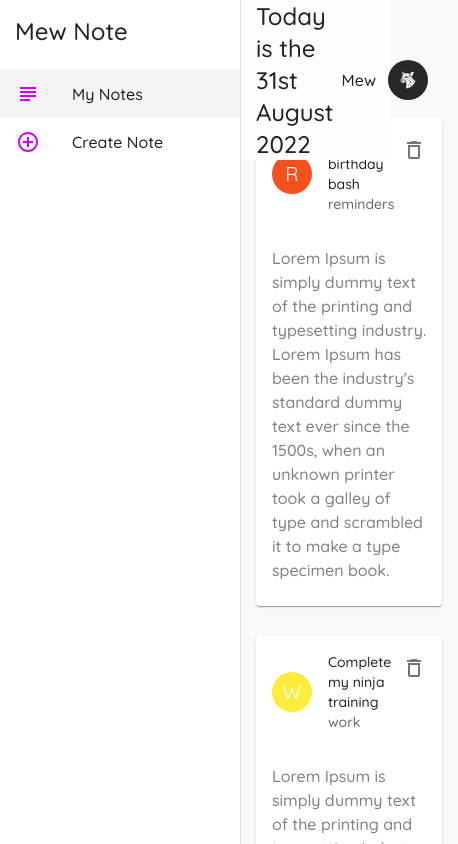
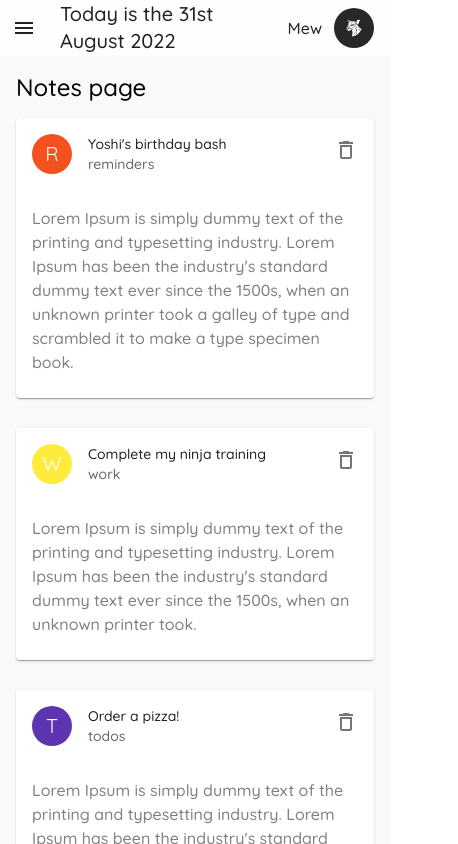
Before and after one commit to Mayamee/Notes, a React (Create React App) app: page / in a window 390 px wide. Shown: the top 844 px of the page, 458 px wide, since content can reach past the window. Built offline with nearby package versions, Linux system fonts and the light colour scheme; data requests are answered from the project's data file.

Commit message:
SwipeableDrawer

```diff
--- a/src/hoc/Layout/Layout.tsx
+++ b/src/hoc/Layout/Layout.tsx
@@ -1,10 +1,9 @@
 import { Theme } from "@mui/material/styles";
 import { format } from "date-fns";
-import { FunctionComponent } from "react";
+import { FunctionComponent, useState } from "react";
 import {
-  AppBar,
+  // AppBar,
   Box,
-  Drawer,
   List,
   ListItemButton,
   ListItemIcon,
@@ -12,12 +11,50 @@ import {
   Toolbar,
   Typography,
   Avatar,
+  SwipeableDrawer,
+  IconButton,
 } from "@mui/material";
-import { AddCircleOutline, SubjectOutlined } from "@mui/icons-material";
+import {
+  AddCircleOutline,
+  SubjectOutlined,
+  Menu,
+  ChevronLeft,
+} from "@mui/icons-material";
 import IMenuItem from "../../models/IMenuItem";
 import { useLocation, useNavigate } from "react-router-dom";
-import { useTheme } from "@emotion/react";
+import { useTheme } from "@mui/material/styles";
 import useAppBarHeight from "../../hooks/useAppBarHeight";
+import { styled } from "@mui/material/styles";
+import MuiAppBar, { AppBarProps as MuiAppBarProps } from "@mui/material/AppBar";
+
+interface AppBarProps extends MuiAppBarProps {
+  open?: boolean;
+}
+
+const AppBar = styled(MuiAppBar, {
+  shouldForwardProp: (prop) => prop !== "open",
+})<AppBarProps>(({ theme, open }) => ({
+  transition: theme.transitions.create(["margin", "width"], {
+    easing: theme.transitions.easing.sharp,
+    duration: theme.transitions.duration.leavingScreen,
+  }),
+  ...(open && {
+    width: `calc(100% - ${theme.layout.drawer.width}px)`,
+    marginLeft: `${theme.layout.drawer.width}px`,
+    transition: theme.transitions.create(["margin", "width"], {
+      easing: theme.transitions.easing.easeOut,
+      duration: theme.transitions.duration.enteringScreen,
+    }),
+  }),
+}));
+
+export const DrawerHeader = styled("div")(({ theme }) => ({
+  display: "flex",
+  alignItems: "center",
+  padding: theme.spacing(0, 1),
+  ...theme.mixins.toolbar,
+  justifyContent: "flex-end",
+}));
 
 interface LayoutProps {
   children?: React.ReactNode;
@@ -27,9 +64,8 @@ const Layout: FunctionComponent<LayoutProps> = ({ children }) => {
   const navigate = useNavigate();
   const location = useLocation();
   const appBarHeight = useAppBarHeight();
-
+  const [open, setOpen] = useState(false);
   const theme = useTheme() as Theme;
-
   const menuItems: IMenuItem[] = [
     {
       text: "My Notes",
@@ -43,8 +79,12 @@ const Layout: FunctionComponent<LayoutProps> = ({ children }) => {
     },
   ];
 
-  const handleClick = (path: string) => navigate(path);
-
+  const handleClick = (path: string) => {
+    navigate(path);
+    setOpen(false);
+  };
+  const handleDrawerOpen = () => setOpen(true);
+  const handleDrawerClose = () => setOpen(false);
   return (
     <Box
       component="div"
@@ -59,18 +99,28 @@ const Layout: FunctionComponent<LayoutProps> = ({ children }) => {
         }}
         className="wrapper-container"
       >
-        <AppBar
-          elevation={0}
-          sx={{
-            width: theme.layout.appbar.width,
-          }}
+        <AppBar elevation={0}>
+          <Toolbar>
+            <IconButton
+              color="inherit"
+              aria-label="open drawer"
+              onClick={handleDrawerOpen}
+              edge="start"
+              sx={{ mr: 2 }}
             >
-          <Toolbar>
+              <Menu />
+            </IconButton>
             <Typography
               variant="h5"
               component="h3"
               sx={{
                 flexGrow: 1,
+                "@media (max-width:600px)": {
+                  fontSize: "1.25rem",
+                },
+                "@media (max-width:350px)": {
+                  fontSize: "1.1rem",
+                },
               }}
             >
               Today is the {format(new Date(), "do MMMM Y")}
@@ -84,8 +134,10 @@ const Layout: FunctionComponent<LayoutProps> = ({ children }) => {
             />
           </Toolbar>
         </AppBar>
-        <Drawer
-          variant="permanent"
+        <SwipeableDrawer
+          open={open}
+          onClose={() => setOpen(false)}
+          onOpen={() => setOpen(true)}
           anchor="left"
           sx={{
             width: theme.layout.drawer.width,
@@ -93,9 +145,10 @@ const Layout: FunctionComponent<LayoutProps> = ({ children }) => {
             "& .MuiDrawer-paper": { width: theme.layout.drawer.width },
           }}
         >
+          <DrawerHeader>
             <Typography
               sx={{
-              padding: theme.layout.drawer.heading.padding,
+                flexGrow: 1,
                 textAlign: theme.layout.drawer.heading.textAlign,
               }}
               variant="h5"
@@ -103,6 +156,10 @@ const Layout: FunctionComponent<LayoutProps> = ({ children }) => {
             >
               Mew Note
             </Typography>
+            <IconButton onClick={handleDrawerClose}>
+              <ChevronLeft />
+            </IconButton>
+          </DrawerHeader>
 
           {/* list links */}
 
@@ -123,11 +180,15 @@ const Layout: FunctionComponent<LayoutProps> = ({ children }) => {
               </ListItemButton>
             ))}
           </List>
-        </Drawer>
+        </SwipeableDrawer>
 
         <Box
           component="main"
-          sx={{ background: theme.pages.background, flexGrow: 1 }}
+          sx={{
+            background: theme.pages.background,
+            flexGrow: 1,
+            height: "100vh",
+          }}
         >
           <Box
             className="appBarSpacer"
```
Lines whose indentation alone changed are shown as unchanged.
